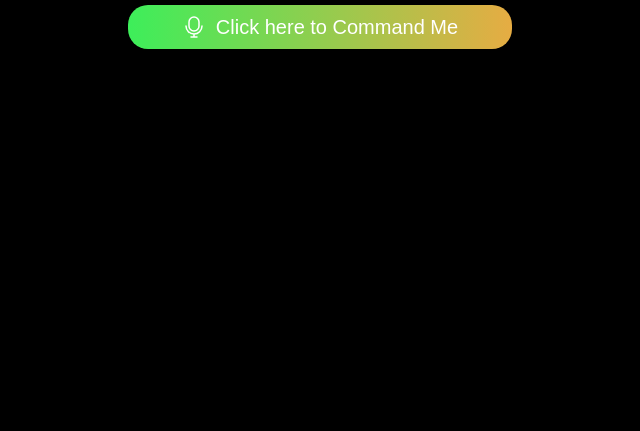
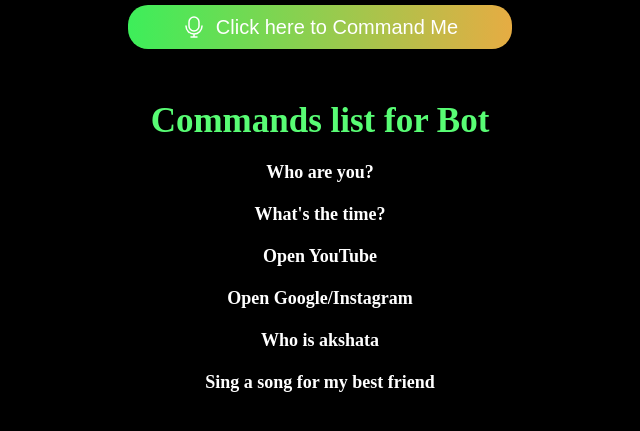
Before and after one commit to odivate/Virtual-Bot, a plain HTML site: page index.html in a window 1280 px wide. Shown: the part 281-712 px from the top of the page, without its empty margins (320-960 px from the left). Drawn offline with Linux system fonts and the light colour scheme; a web font is replaced by a local one.

Commit message:
Update style.css

```diff
--- a/style.css
+++ b/style.css
@@ -65,6 +65,35 @@
     letter-spacing: 2px;
 }
 
+  /* Center the table on the page */
+  table {
+    margin: 20px auto;
+    border-collapse: collapse;
+}
+
+/* Table styling */
+table, td {
+    border: 1px solid black;
+    padding: 10px;
+    text-align: center;
+}
+
+td {
+    color: white;
+    font-size: 18px;
+    font-weight: bold;
+}
+
+/* Adjusting the width of the table */
+table {
+    width: 50%;
+}
+
+.title-head{
+    color: rgb(88, 252, 116);
+    font-size: 35px;
+}
+
 
 @media only screen and (max-width: 600px) {
     body {
```
